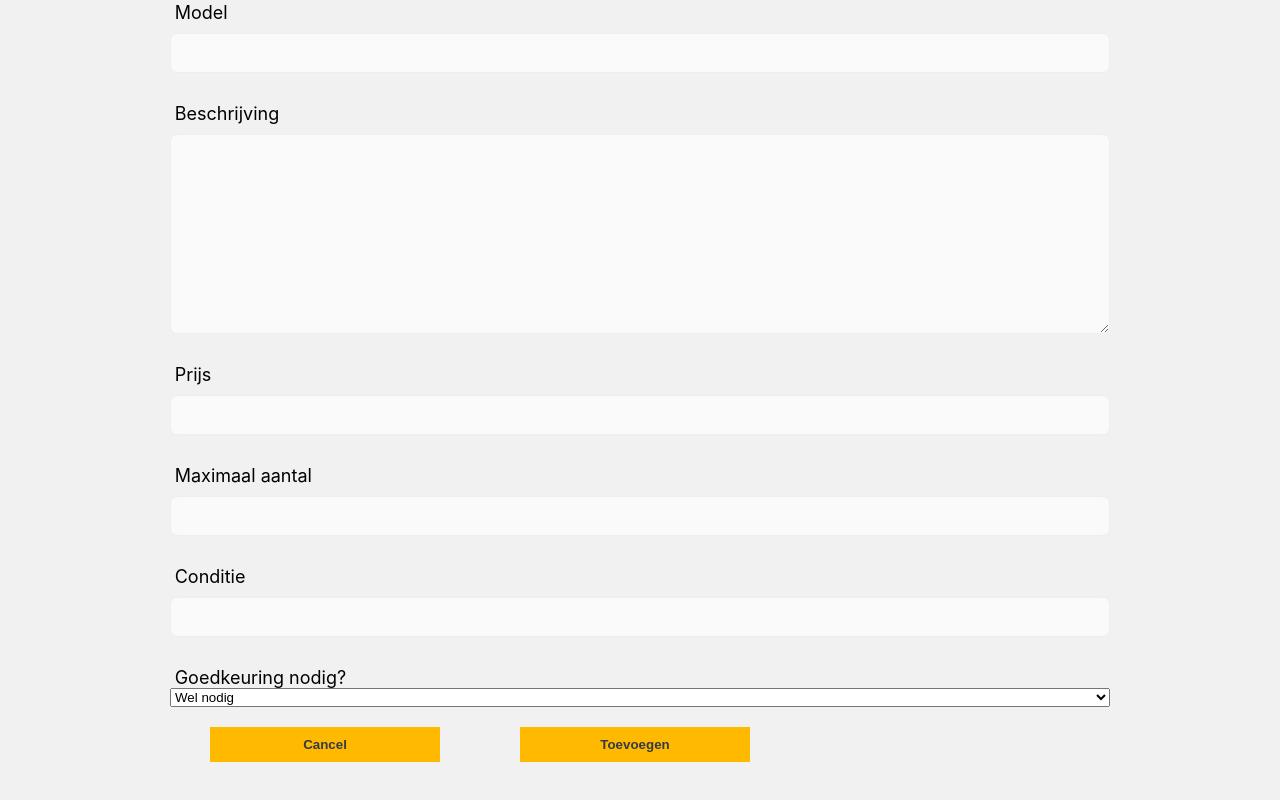
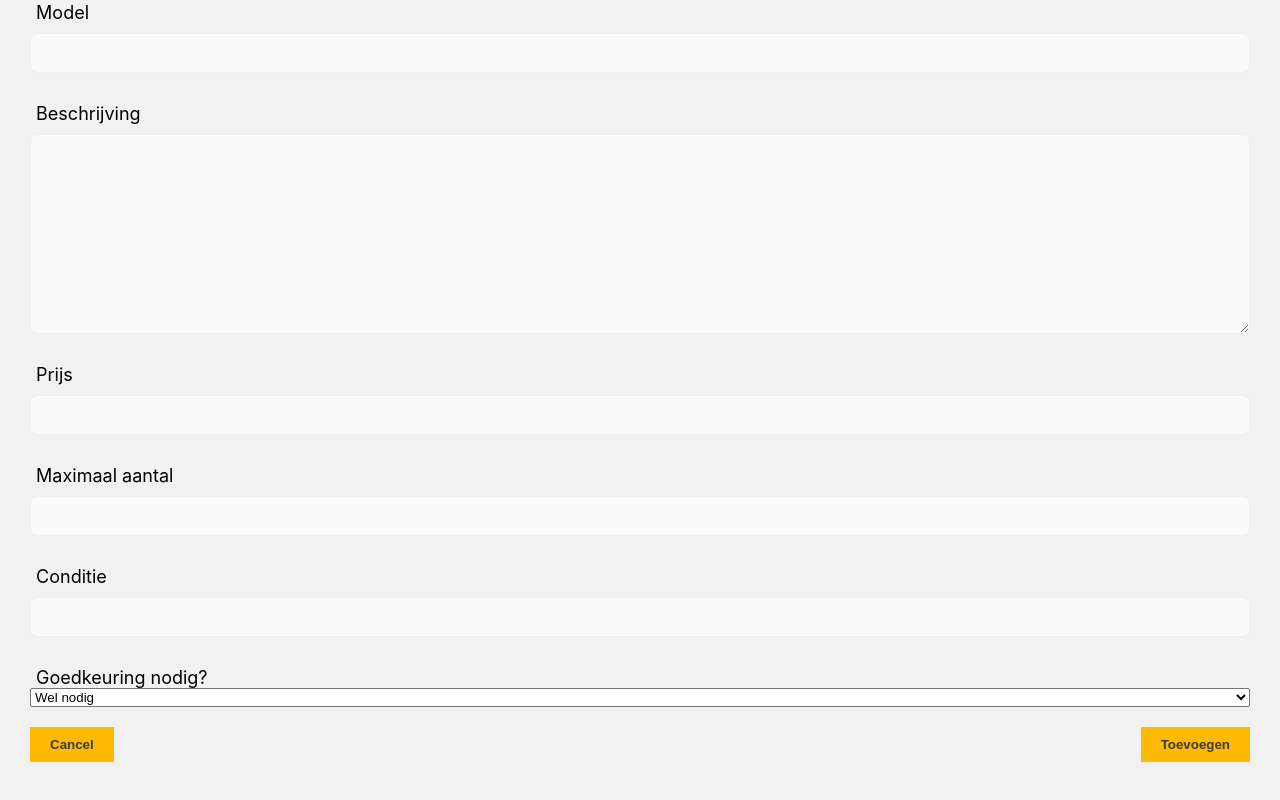
Before and after one commit to oosterlee/ipmedt-4-ktvoorraad, a React (Create React App) app: page /toevoegen in a window 1280 px wide. Shown: the part 568-1368 px from the top of the page. Built offline with nearby package versions, Linux system fonts and the light colour scheme; no server answers.

Commit message:
rem fixes

```diff
--- a/src/css/addproducts.css
+++ b/src/css/addproducts.css
@@ -121,3 +121,13 @@ telefoon */
     }
 
 }
+
+.add-form__u-flex{
+    display: flex;
+    flex-direction: row;
+    justify-content: space-between;
+}
+
+.add-form__btn{
+    margin-top: 1rem;
+}
--- a/src/css/adminproducts.css
+++ b/src/css/adminproducts.css
@@ -1,5 +1,5 @@
 .adminProducts {
-	max-width: 62.5rem;
+	max-width: 140rem;
 	margin: 10rem auto;
 }
 
--- a/src/css/orderrequests.css
+++ b/src/css/orderrequests.css
@@ -10,7 +10,7 @@ body{
 
 .orderrequests {
 	width: 100%;
-	max-width: 100rem;
+	max-width: 140rem;
 	margin: 0 auto;
 	font-family: sans-medium,Arial,sans-serif;
 }
--- a/src/css/products.css
+++ b/src/css/products.css
@@ -1,5 +1,5 @@
 .products {
-	max-width: 62.5rem;
+	max-width: 140rem;
 	margin: 10rem auto;
 }
 
--- a/src/css/productsmanagement.css
+++ b/src/css/productsmanagement.css
@@ -1,5 +1,5 @@
 section.add{
-  max-width: 100rem;
+  max-width: 140rem;
   margin: 0 auto;
 }
 
--- a/src/pages/AddProducts.jsx
+++ b/src/pages/AddProducts.jsx
@@ -120,9 +120,9 @@ class AddProducts extends Component {
                     <option value="0">Niet nodig</option>
                 </select>
 
-                <div className="create-form__u-flex">
-                    <a className="create-form__btn" href="/index"><button {...(this.state.loading ? {disabled: "disabled"} : {})} className="create-form__btn create-form__btn--margin" type="submit">Cancel</button></a>
-                    <a className="create-form__btn"><button {...(this.state.loading ? {disabled: "disabled"} : {})} className="create-form__btn" type="submit">Toevoegen</button></a>
+                <div className="add-form__u-flex">
+                    <a className="add-form__btn" href="/index"><button {...(this.state.loading ? {disabled: "disabled"} : {})} className="add-form__btn create-form__btn--margin" type="submit">Cancel</button></a>
+                    <a className="add-form__btn"><button {...(this.state.loading ? {disabled: "disabled"} : {})} className="add-form__btn" type="submit">Toevoegen</button></a>
                 </div>
 
 
--- a/src/pages/EditProduct.jsx
+++ b/src/pages/EditProduct.jsx
@@ -169,7 +169,7 @@ render() {
 
             <div className="edit-form__u-flex">
                 <a className="edit-form__btn" href="/index"><button {...(this.state.loading ? {disabled: "disabled"} : {})} className="admindelete-form__btn create-form__btn--margin" type="submit" onClick={this.delete}>Verwijderen</button></a>
-                <a className="edit-form__btn"><button className="create-form__btn1" {...(this.state.loading ? {disabled: "disabled"} : {})} className="adminedit-form__btn" type="submit">Updaten</button></a>
+                <a className="edit-form__btn"><button className="create-form__btn" {...(this.state.loading ? {disabled: "disabled"} : {})} className="adminedit-form__btn" type="submit">Updaten</button></a>
             </div>
 
 
```
